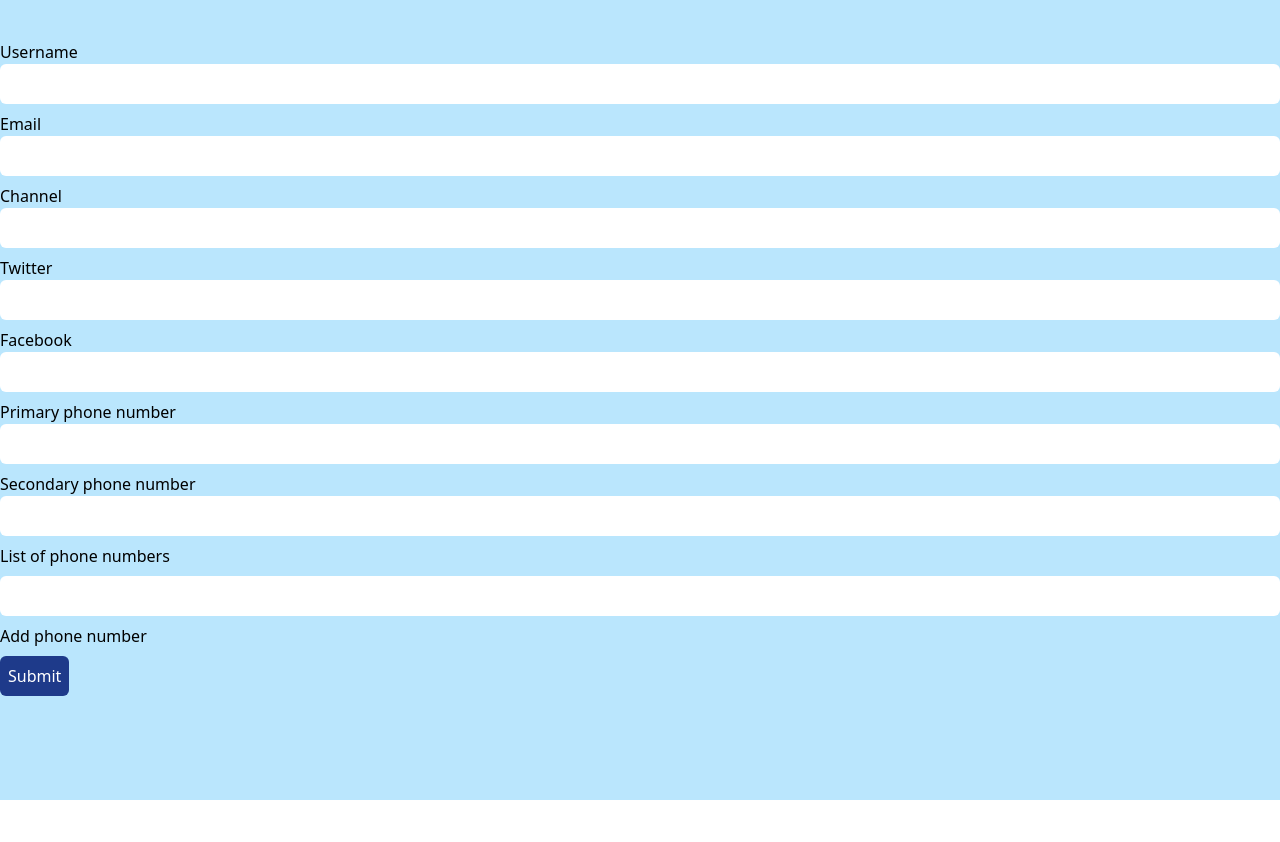
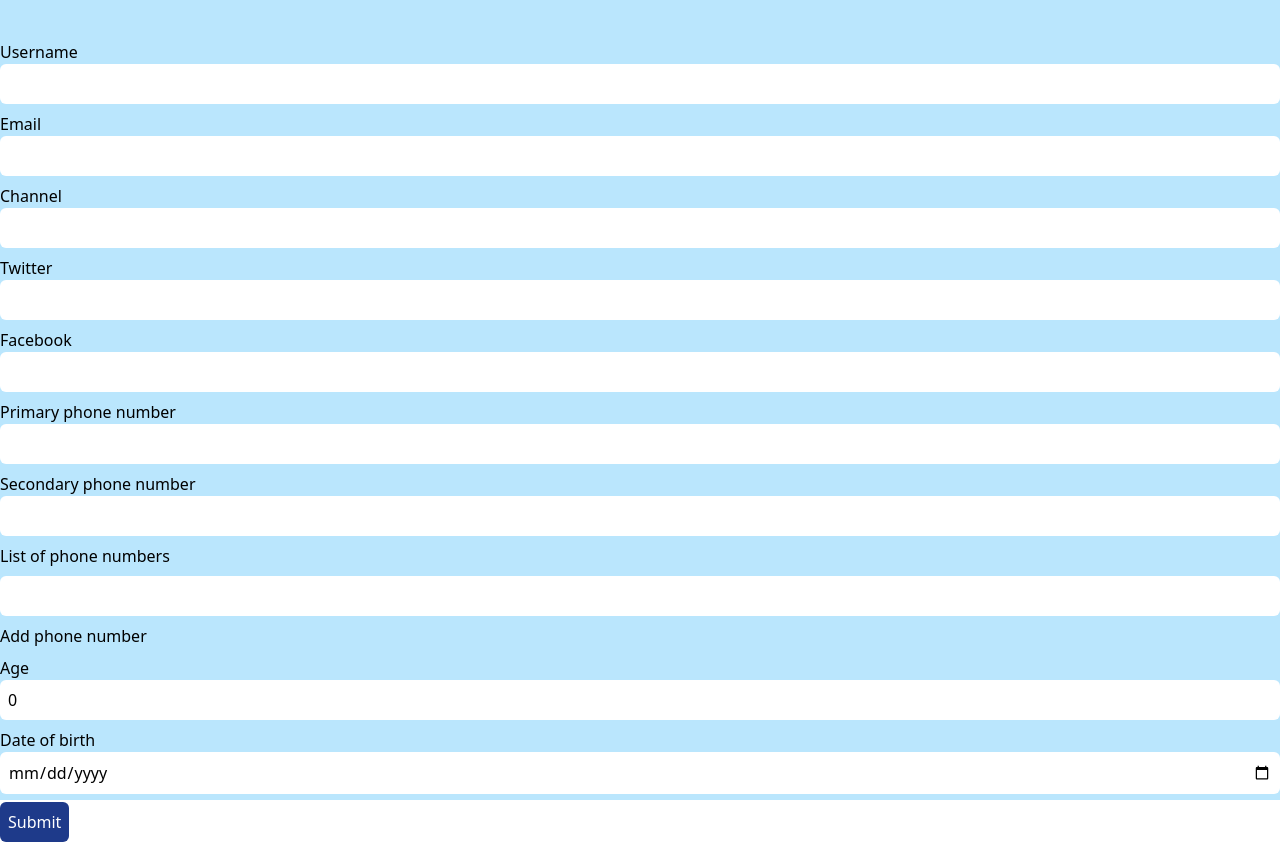
Before and after one commit to VatsalDave2102/react-hook-form-demo, a React (Vite) app: page / in a window 1280 px wide. Before the commit the page ends 800 px from the top, so only its background shows below. Built offline with nearby package versions, Linux system fonts and the light colour scheme.

Commit message:
reads number and dates from form fields

```diff
--- a/src/components/YouTubeForm.tsx
+++ b/src/components/YouTubeForm.tsx
@@ -10,6 +10,8 @@ type FormValues = {
 	phNumbers: {
 		number: string;
 	}[];
+	age: number;
+	dob: Date;
 };
 
 const YouTubeForm = () => {
@@ -25,6 +27,8 @@ const YouTubeForm = () => {
 			},
 			phoneNumbers: ["", ""],
 			phNumbers: [{ number: "" }],
+			age: 0,
+			dob: new Date(),
 		},
 	});
 
@@ -93,7 +97,7 @@ const YouTubeForm = () => {
 					<input
 						type="text"
 						id="channel"
-						{...register("channel", { required: "Username is required" })}
+						{...register("channel", { required: "Channel is required" })}
 					/>
 					<p className="text-red-500">{errors.channel?.message}</p>
 				</div>
@@ -173,6 +177,30 @@ const YouTubeForm = () => {
 						Add phone number
 					</button>
 				</div>
+				<div className="form-control flex flex-col">
+					<label htmlFor="age">Age</label>
+					<input
+						type="text"
+						id="age"
+						{...register("age", {
+							valueAsNumber: true, //to get value as a number
+							required: "Age is required",
+						})}
+					/>
+					<p className="text-red-500">{errors.age?.message}</p>
+				</div>
+				<div className="form-control flex flex-col">
+					<label htmlFor="dob">Date of birth</label>
+					<input
+						type="date"
+						id="dob"
+						{...register("dob", {
+							valueAsDate: true,
+							required: "Date of birth is required",
+						})}
+					/>
+					<p className="text-red-500">{errors.dob?.message}</p>
+				</div>
 				<div>
 					<button className="p-2 bg-blue-900 text-white rounded-md hover:bg-blue-500">
 						Submit
```
